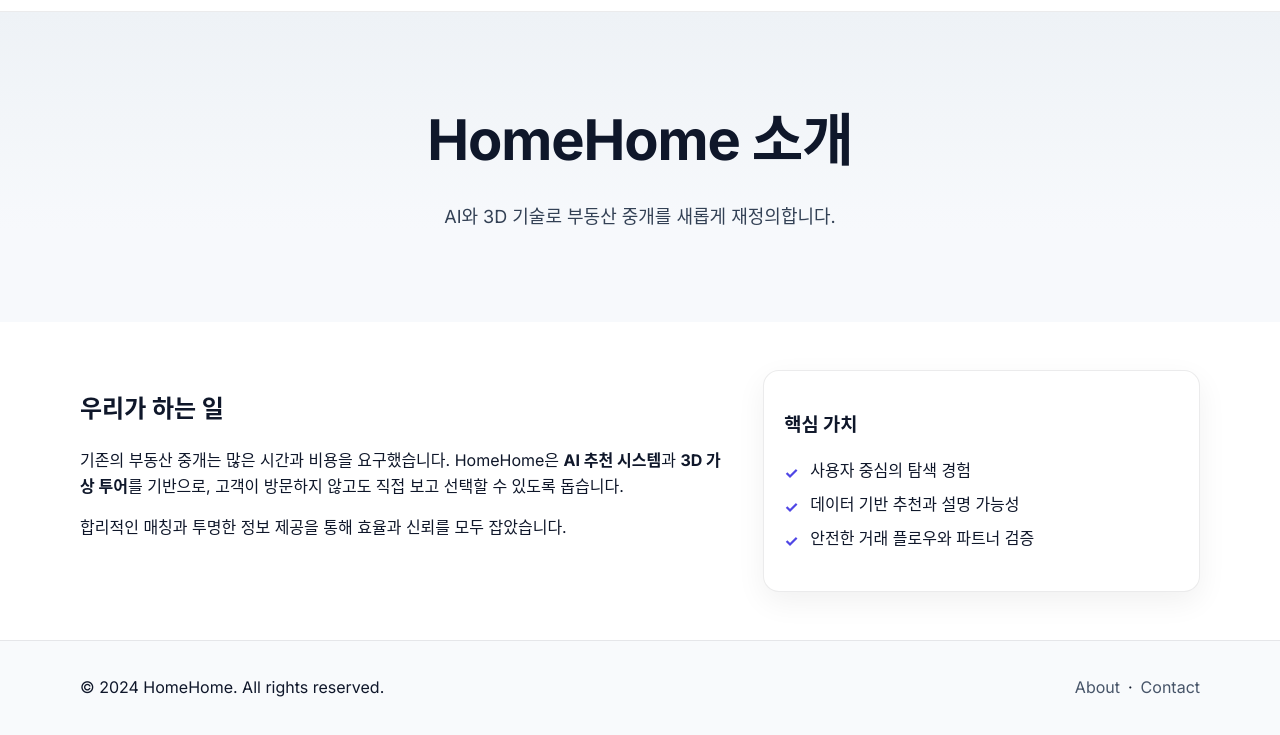
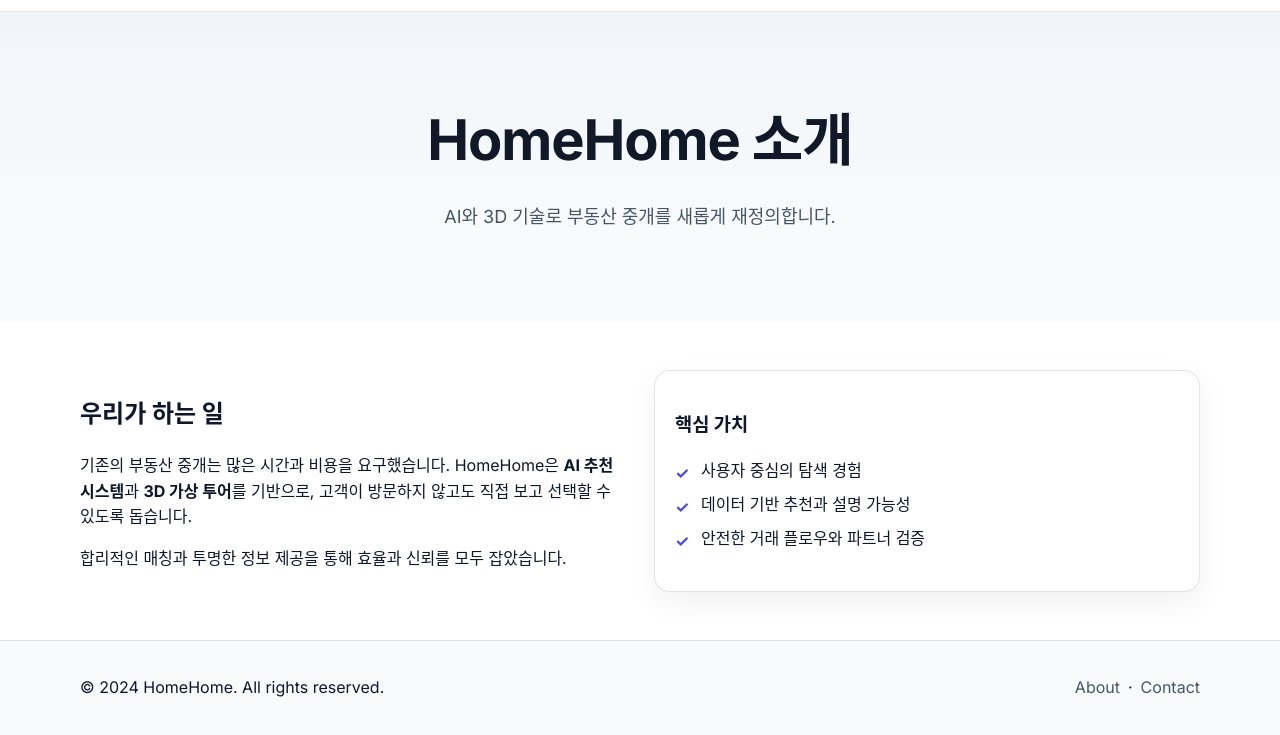
Before and after one commit to 0230cp/0230cp.github.io, a plain HTML site: page about.html in a window 1280 px wide. Shown: the part 63-798 px from the top of the page. Drawn offline with Linux system fonts and the light colour scheme.

Commit message:
Update style.css

```diff
--- a/style.css
+++ b/style.css
@@ -4,7 +4,7 @@
   --text: #0f172a;         /* slate-900 */
   --muted: #475569;        /* 더 진하게 (가독성 ↑) */
   --surface: #ffffff;
-  --border: rgba(2, 6, 23, .08);
+  --border: rgba(2, 6, 23, .1);   /* 헤더 라인 조금 더 진하게 */
   --shadow: 0 10px 30px rgba(2,6,23,.06);
   --shadow-lg: 0 24px 48px rgba(2,6,23,.08);
 
@@ -14,10 +14,10 @@
   --grad: linear-gradient(135deg,#0ea5e9 0%,#6366f1 55%,#8b5cf6 100%);
 
   /* Hero/PageHero 배경과 텍스트 명도 조정 */
-  --hero-bg-start: #eef2f6;   /* 완전 흰색 대신 은은한 라이트 그레이 */
-  --hero-bg-end:   #f7f9fc;
-  --hero-text:     #0f172a;   /* 헤드라인 더 진하게 */
-  --hero-muted:    #334155;   /* 리드 문구도 좀 더 진하게 */
+  --hero-bg-start: #f1f5f9;   /* 좀 더 은은한 라이트 그레이 */
+  --hero-bg-end:   #f8fafc;
+  --hero-text:     #111827;   /* 헤드라인 더 진하게 */
+  --hero-muted:    #475569;   /* 리드 문구 */
 }
 
 /* ========== Base ========== */
@@ -88,7 +88,7 @@ img{ max-width:100%; display:block; }
   .nav-links a{ width:100%; text-align:center; }
 }
 
-/* ========== Hero / Page Hero (배경·텍스트 가독성 강화) ========== */
+/* ========== Hero / Page Hero ========== */
 .hero{
   position:relative; padding: 120px 0 96px; overflow:hidden;
   background: linear-gradient(180deg,var(--hero-bg-start) 0%, var(--hero-bg-end) 65%);
@@ -103,9 +103,9 @@ img{ max-width:100%; display:block; }
   margin:0 0 .6rem;
   font-size: clamp(2rem, 4.5vw, 3.5rem);
   letter-spacing: -0.02em;
-  color: var(--hero-text);      /* 진하게 */
+  color: var(--hero-text);
 }
-.hero-lede, .page-hero .lede{ color: var(--hero-muted); } /* 리드 문구 더 진하게 */
+.hero-lede, .page-hero .lede{ color: var(--hero-muted); }
 .actions{ display:flex; gap:12px; justify-content:center; margin-top: 22px; }
 .hero-note{ margin-top: 16px; font-size:.95rem; color: var(--muted); }
 
@@ -175,12 +175,14 @@ img{ max-width:100%; display:block; }
 
 /* ========== Content / About ========== */
 .content-grid{
-  display:grid; grid-template-columns: 1.2fr .8fr; gap: 28px; padding: 48px 0;
+  display:grid; grid-template-columns: 1fr 1fr; gap: 28px; padding: 48px 0;
+  align-items: center; /* 가운데 정렬 */
 }
 @media (max-width: 960px){ .content-grid{ grid-template-columns: 1fr; } }
 .info-panel{
   background: var(--surface); border:1px solid var(--border);
   border-radius: 16px; padding: 20px; box-shadow: var(--shadow);
+  color: var(--text);
 }
 .checks{ list-style: none; padding:0; margin: 8px 0 20px; }
 .checks li{ padding-left: 26px; position: relative; margin: 8px 0; }
@@ -204,8 +206,9 @@ img{ max-width:100%; display:block; }
 }
 @media (max-width: 960px){ .contact-grid{ grid-template-columns: 1fr; } }
 .contact-card{
-  background: var(--surface); border:1px solid var(--border);
+  background: #f9fafb; border:1px solid var(--border);
   border-radius:16px; padding:24px; box-shadow: var(--shadow);
+  color: var(--text);
 }
 .link{ color: var(--primary-600); text-decoration:none; border-bottom:1px dashed rgba(99,102,241,.35); }
 .link:hover{ border-bottom-color: transparent; }
@@ -221,7 +224,7 @@ img{ max-width:100%; display:block; }
   box-shadow: 0 0 0 4px rgba(99,102,241,.15);
   background:#fff;
 }
-.form-note{ color: var(--muted); font-size:.95rem; }
+.form-note{ color: #64748b; font-size:.95rem; }
 
 /* ========== Footer ========== */
 .site-footer{ background:#f8fafc; border-top:1px solid var(--border); }
@@ -230,7 +233,7 @@ img{ max-width:100%; display:block; }
 .footer-links a{ color: var(--muted); text-decoration:none; }
 .footer-links a:hover{ color: var(--primary-600); }
 
-/* ========== Dark Scheme (밝은 섹션도 너무 하얗지 않게) ========== */
+/* ========== Dark Scheme ========== */
 @media (prefers-color-scheme: dark){
   :root{
     --bg:#0b1220;
@@ -241,7 +244,6 @@ img{ max-width:100%; display:block; }
     --shadow: 0 10px 30px rgba(0,0,0,.25);
     --shadow-lg: 0 24px 48px rgba(0,0,0,.35);
 
-    /* 어두운 테마의 라이트밴드도 살짝 어둡게 */
     --hero-bg-start:#121a2b;
     --hero-bg-end:#0e1627;
     --hero-text:#e8edf8;
```
